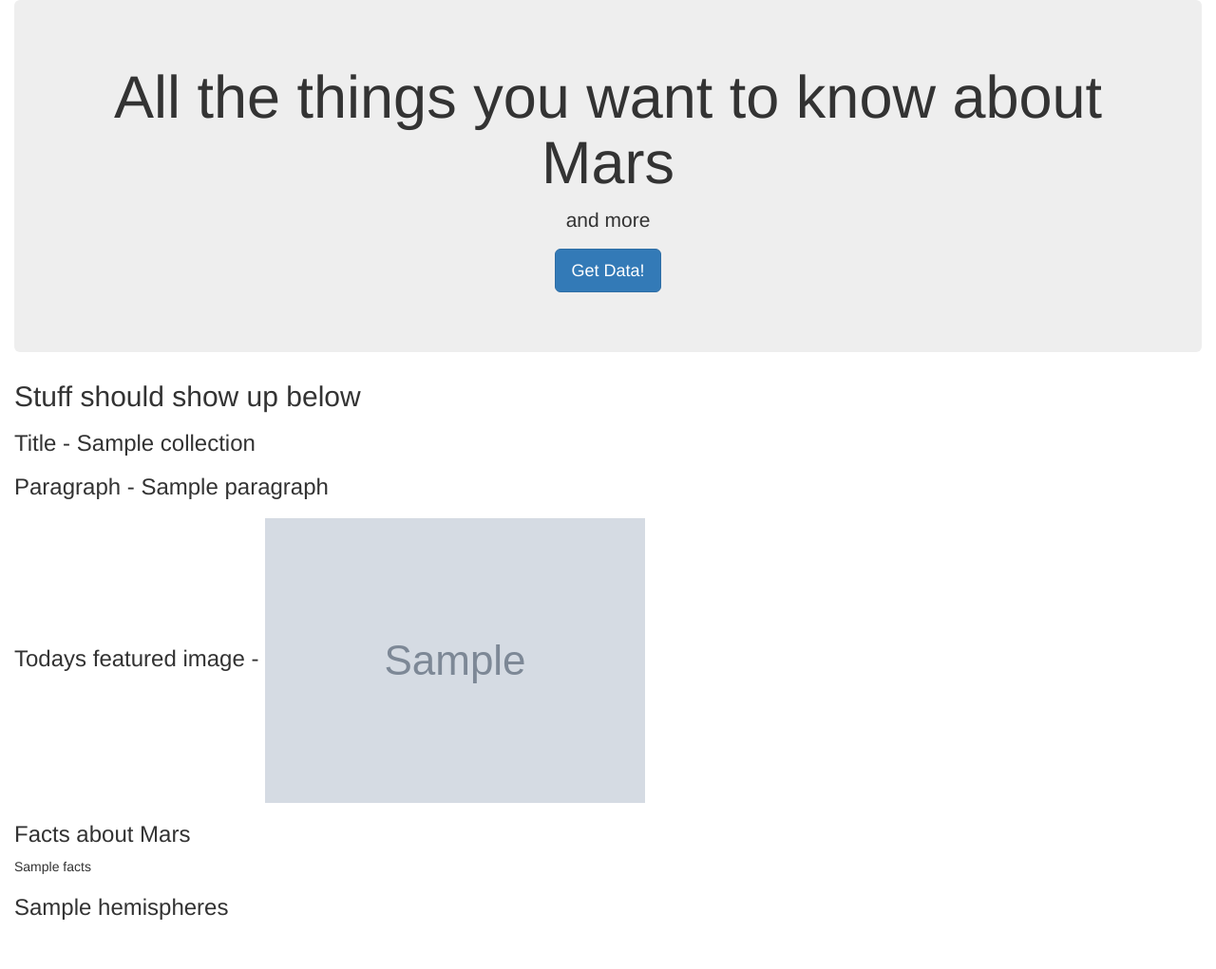
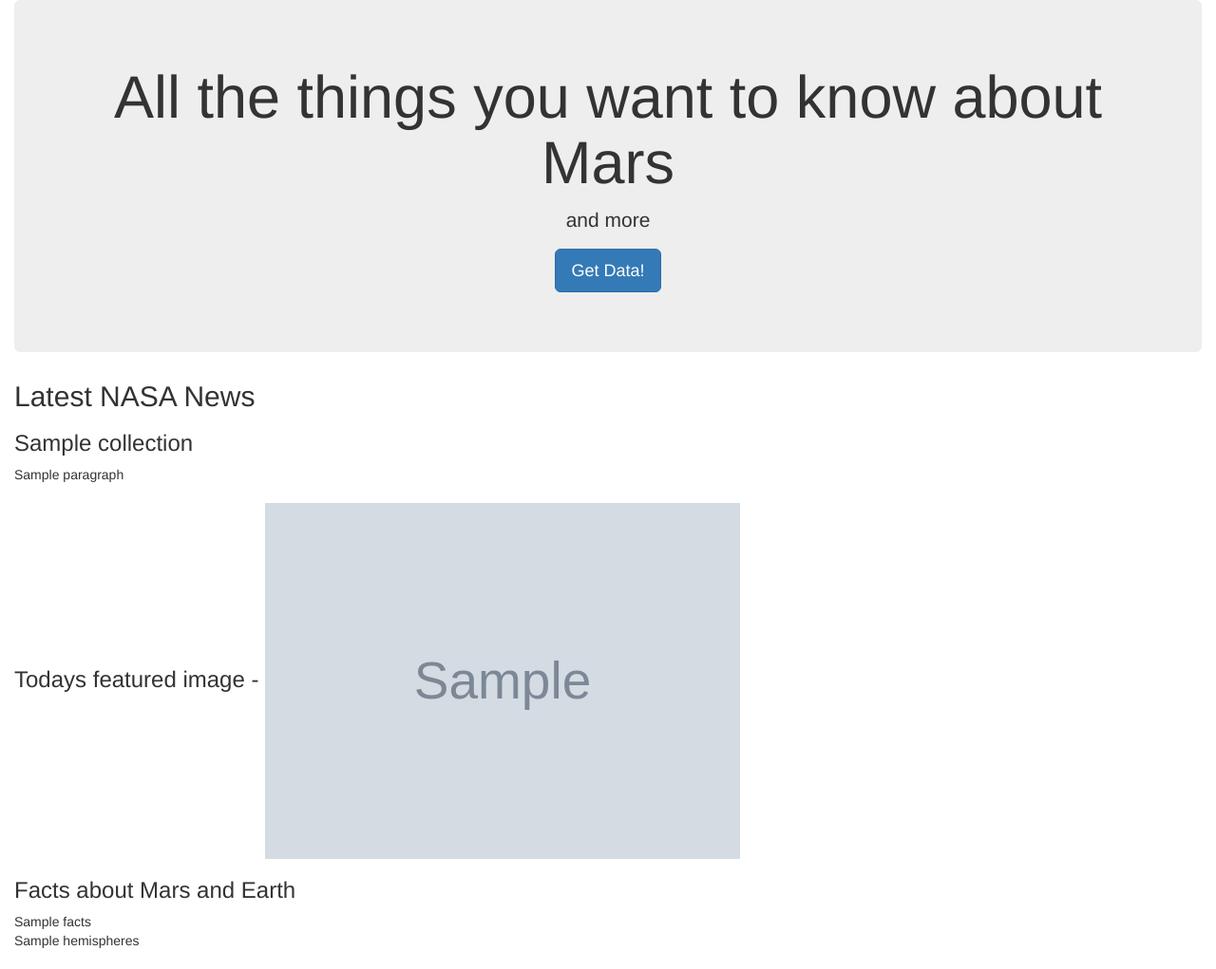
Before and after one commit to robinkhan1984/web-scraping-challenge, a Flask app: page / in a window 1280 px wide. Shown: the whole page at 95% size. Before the commit the page ends 969 px from the top, so only its background shows below. Run offline with Flask 2, Linux system fonts and the light colour scheme; grey boxes marked "Sample" are stand-in pictures; a database or web service that is not in the repository returns one stand-in record (values such as "Sample title"); some libraries are stand-ins or nearby versions.

Commit message:
facts showing up

```diff
--- a/templates/index.html
+++ b/templates/index.html
@@ -17,14 +17,15 @@
       <p><a class="btn btn-primary btn-lg" href="/scrape" role="button">Get Data!</a></p>
     </div>
     <!-- <img src="{{ mars.sloth_img }}" alt="Sloth"> -->
-    <h2>Stuff should show up below</h2>
-    <h3>Title - {{mars.Title}}</h3>
-    <h3>Paragraph - {{mars.Paragraph}}</h3>
-    <h3>Todays featured image - <img src="{{mars.featured_image}}"></h3>
-    <h3>Facts about Mars</h3>
-    {{mars.Facts}}
+    <h2>Latest NASA News</h2>
+    <h3>{{mars.Title}}</h3>
+    {{mars.Paragraph}}
+    <h3>Todays featured image - <img width="500" src="{{mars.featured_image}}"></h3>
+    <h3>Facts about Mars and Earth</h3>
+    {{mars.Facts | safe}}<br>
 
-    <h3>{{mars.Hemispheres}}</h3>
+    {{mars.Hemispheres}}
+    <h3></h3>
     <h3></h3>
     <h3></h3>
   </div>
```
